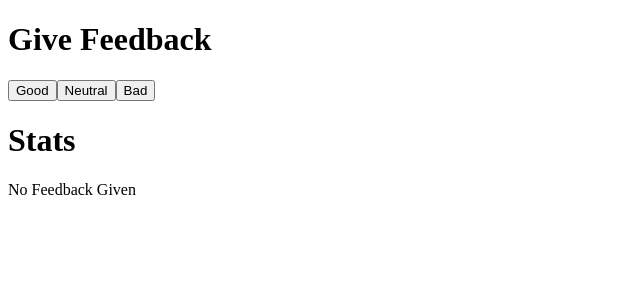
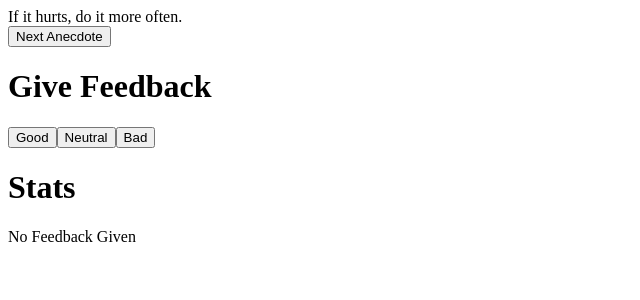
Before and after one commit to patrickrooney09/fsoex1.6-1.14, a React (Vite) app: page / in a window 1280 px wide. Shown: the top 300 px of the page, without its empty margins (0-640 px from the left). Built offline with nearby package versions, Linux system fonts and the light colour scheme.

Commit message:
1.12 completed

```diff
--- a/src/App.jsx
+++ b/src/App.jsx
@@ -11,8 +11,33 @@
   const [average, setAverage] = useState(0);
   const [positive, setPositive] = useState(0);
 
+  const [selected, setSelected] = useState(0);
+
+  function getRandomInt(min, max) {
+    return Math.floor(Math.random() * (max - min + 1)) + min;
+  }
+  const anecdotes = [
+    "If it hurts, do it more often.",
+    "Adding manpower to a late software project makes it later!",
+    "The first 90 percent of the code accounts for the first 10 percent of the development time...The remaining 10 percent of the code accounts for the other 90 percent of the development time.",
+    "Any fool can write code that a computer can understand. Good programmers write code that humans can understand.",
+    "Premature optimization is the root of all evil.",
+    "Debugging is twice as hard as writing the code in the first place. Therefore, if you write the code as cleverly as possible, you are, by definition, not smart enough to debug it.",
+    "Programming without an extremely heavy use of console.log is same as if a doctor would refuse to use x-rays or blood tests when diagnosing patients.",
+    "The only way to go fast, is to go well.",
+  ];
+
   return (
     <div>
+      <div>{anecdotes[selected]}</div>
+      <button
+        onClick={() => {
+          const random = getRandomInt(0, anecdotes.length - 1);
+          setSelected(random);
+        }}
+      >
+        Next Anecdote
+      </button>
       <h1>Give Feedback</h1>
       <Button
         text="Good"
```
Also changed, not shown: src/StatisticLine.jsx (+0 -11 lines).
